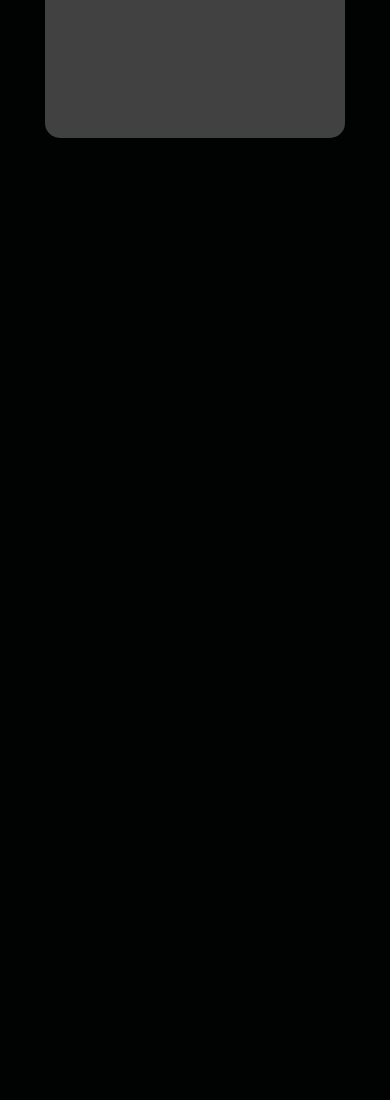
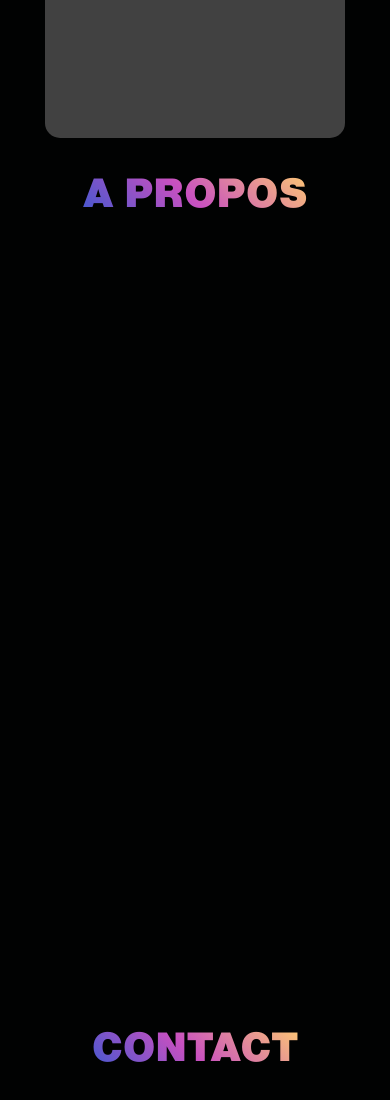
Before and after one commit to imkeyser/WaveBits, a plain HTML site: page index.html in a window 390 px wide. Shown: the part 1570-2670 px from the top of the page. Before the commit the page ends 1708 px from the top, so only its background shows below. Drawn offline with Linux system fonts and the light colour scheme.

Commit message:
Fix responsive problems 5

```diff
--- a/JS/mobile__menu.js
+++ b/JS/mobile__menu.js
@@ -5,6 +5,8 @@ $(function() {
         {
             $('.section__2__container').fadeOut(50);
             $('.section__1__container').fadeOut(50);
+            $('.section__3__container').fadeOut(50);
+            $('.section__4__container').fadeOut(50);
             $('.mobile__menu').fadeIn(300);
             $('.mobile__menu').css("display", "flex");
 
@@ -15,7 +17,16 @@ $(function() {
             $('.mobile__menu').fadeOut(50);
             $('.section__1__container').fadeIn(200);
             $('.section__2__container').fadeIn(200);
+            $('.section__3__container').fadeIn(200);
+            $('.section__4__container').fadeIn(200);
             return false;
         }
     });
+    $('.mobile__menu a').click(function(){
+        $('.mobile__menu').fadeOut(50);
+        $('.section__1__container').fadeIn(200);
+        $('.section__2__container').fadeIn(200);
+        $('.section__3__container').fadeIn(200);
+        $('.section__4__container').fadeIn(200);
+    });
 });
--- a/Styles/main.css
+++ b/Styles/main.css
@@ -242,8 +242,32 @@ nav {
     -webkit-text-fill-color: transparent;
 }
 
+.section__3__container h1 {
+    color: rgb(238, 238, 238);
+    font-size: 3.5vw;
+    font-family: "Helvetica-Now";
+    background-color: #4158D0;
+    background-image: linear-gradient(43deg, #4158D0 0%, #C850C0 46%, #FFCC70 100%);
+    -webkit-background-clip: text;
+    background-clip: text;
+    -webkit-text-fill-color: transparent;
+}
+
+.section__4__container h1 {
+    color: rgb(238, 238, 238);
+    font-size: 3.5vw;
+    font-family: "Helvetica-Now";
+    background-color: #4158D0;
+    background-image: linear-gradient(43deg, #4158D0 0%, #C850C0 46%, #FFCC70 100%);
+    -webkit-background-clip: text;
+    background-clip: text;
+    -webkit-text-fill-color: transparent;
+}
+
+
+
 .collection__homepage {
-    width: 400px;
+    width: 350px;
     height: 450px;
     background: rgb(65, 65, 65);
     border-radius: 15px;
@@ -263,13 +287,36 @@ nav {
 
 .section__2__container {
     width: 100vw;
-    height: 100vh;
     background: #010202;
     display: flex;
     flex-direction: column;
     align-items: center;
     margin-top: 200px;
 }
+
+.section__3__container {
+    width: 100vw;
+    height: 100vh;
+    background: #010202;
+    display: flex;
+    flex-direction: column;
+    align-items: center;
+    margin-top: 10px;
+}
+
+.section__4__container {
+    width: 100vw;
+    height: 100vh;
+    background: #010202;
+    display: flex;
+    flex-direction: column;
+    align-items: center;
+    margin-top: 10px;
+}
+
+
+
+
 
 @media screen and (max-width: 1000px)
 {
@@ -342,6 +389,16 @@ nav {
         font-size: 40px;
     }
 
+    .section__3__container h1 {
+        font-size: 40px;
+    }
+
+    .section__4__container h1 {
+        font-size: 40px;
+    }
+
+
+
 }
 
 @media screen and (max-width: 1000px) {
--- a/index.html
+++ b/index.html
@@ -19,9 +19,9 @@
                 <div class="navbar__links">
                     <a class="active__link" href="/">Accueil</a>
                     <a href="#collections">Collections</a>
-                    <a href="/about.html">A propos</a>
-                    <a href="/contact.html">Contact</a>
-                    <a href="/contact.html"><img src="Styles/Images/loupe-icon.png" height="20px"></a>
+                    <a href="#about">A propos</a>
+                    <a href="#contact">Contact</a>
+                    <a href="/"><img src="Styles/Images/loupe-icon.png" height="20px"></a>
                 </div>
                 <div class="navbar__button">
                     <a class="button__medium__neon__blue text-grey" href="/creator.html">Créer</a>
@@ -40,13 +40,13 @@
                     <a href="#collections">Collections</a>
                 </div>
                 <div>
-                    <a href="/about.html">A propos</a>
+                    <a href="#about">A propos</a>
                 </div>
                 <div>
-                    <a href="/contact.html">Contact</a>
+                    <a href="#contact">Contact</a>
                 </div>
                 <div>
-                    <a href="/contact.html"><img src="Styles/Images/loupe-icon.png" height="20px"></a>
+                    <a href="#"><img src="Styles/Images/loupe-icon.png" height="20px"></a>
                 </div>
             </div>
         </nav>
@@ -89,6 +89,19 @@
                     <div class="collection__homepage"></div>
                 </div>
             </div>
+            <div class="section__3__container" id="about">
+                <h1>
+                    A PROPOS
+                </h1>
+
+            </div>
+            <div class="section__4__container" id="contact">
+                <h1>
+                    CONTACT
+                </h1>
+
+            </div>
+
         </div>
     </main>
     <footer>
```
